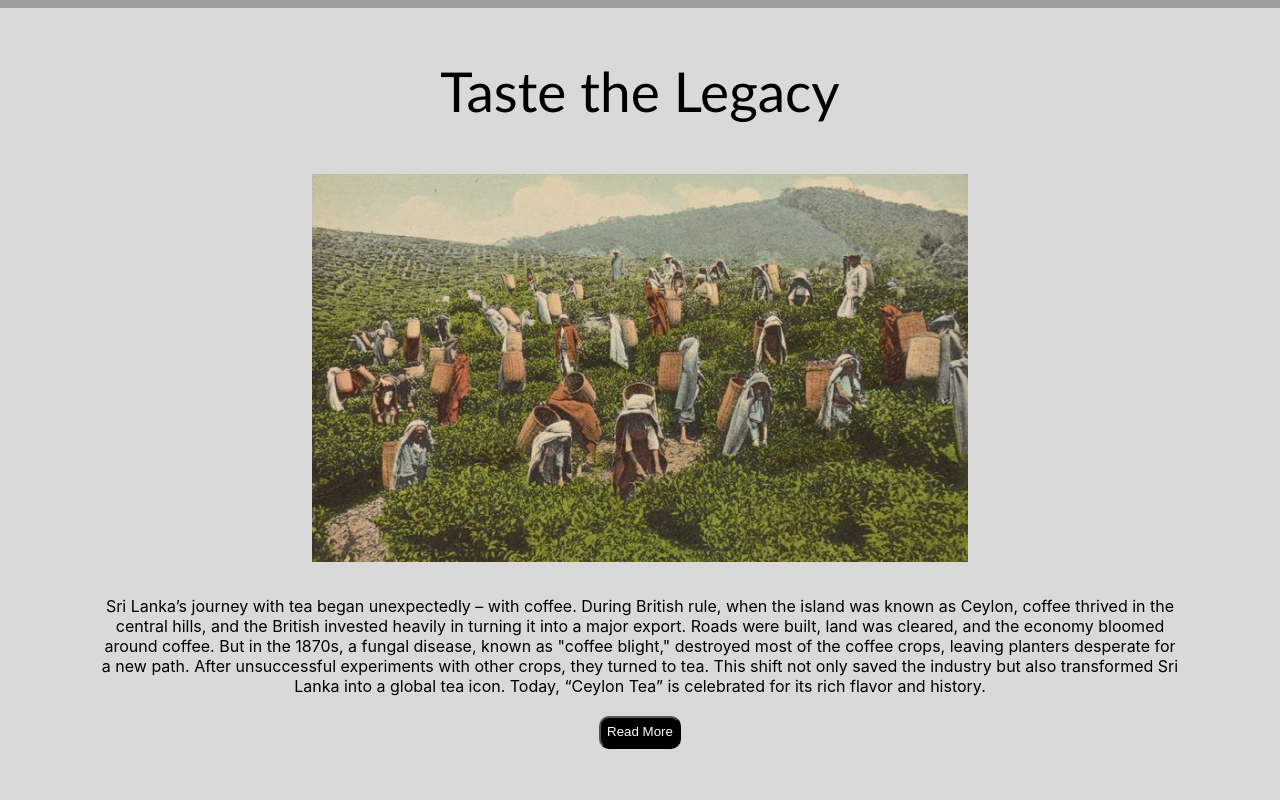
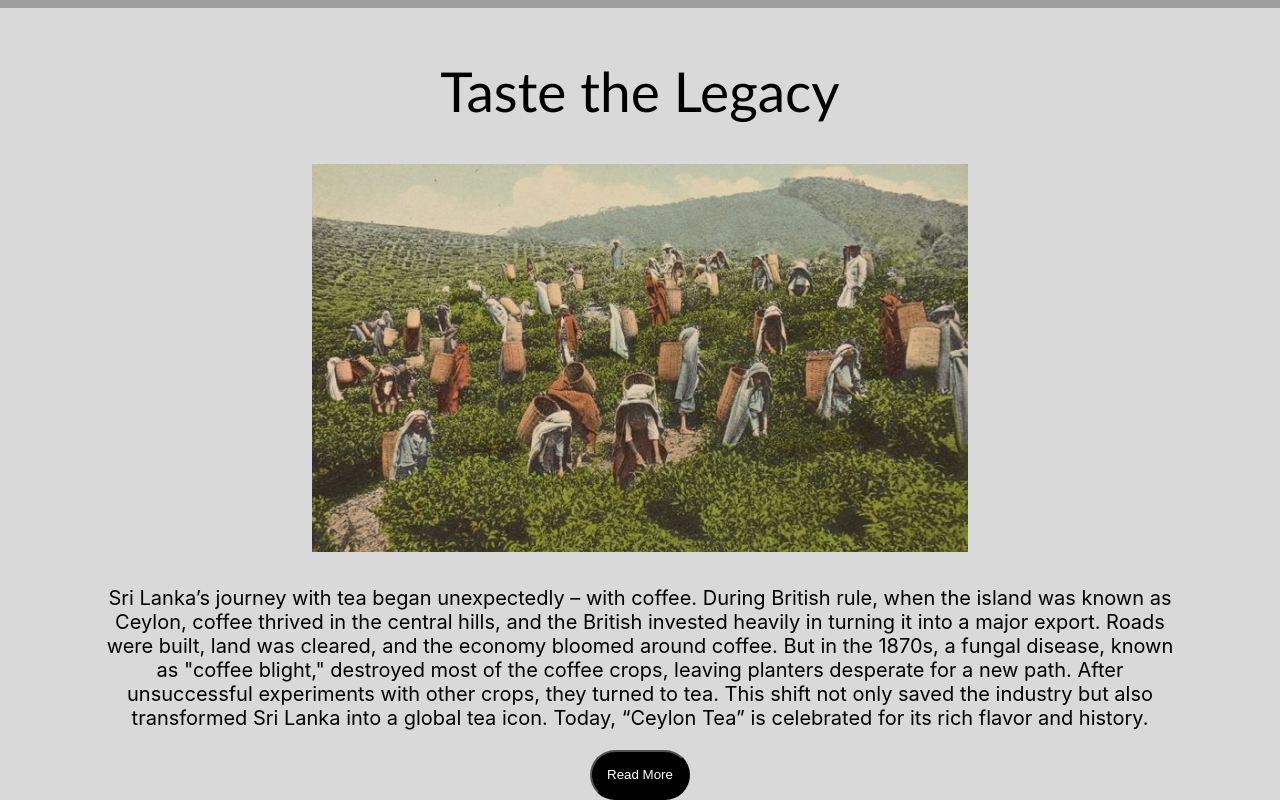
Before and after one commit to KushaRa/CeySip, a React (Create React App) app in the folder ceylon_t/: page / in a window 1280 px wide. Shown: the part 792-1592 px from the top of the page. Before the commit the page ends 1541 px from the top, so only its background shows below. Built offline with nearby package versions, Linux system fonts and the light colour scheme; grey boxes are pictures that could not be loaded.

Commit message:
hero and section1 done

```diff
--- a/ceylon_t/src/Components/hero.css
+++ b/ceylon_t/src/Components/hero.css
@@ -9,6 +9,8 @@
         transform: translateX(0px);
     }
 }
+
+
 body{
 
     background-repeat: no-repeat;
@@ -16,14 +18,14 @@ body{
     overflow-y: scroll;
     height: 100vh;
     background-color: #D9D9D9;
-    animation: appear linear;
-    animation-timeline: view();
-    animation-range: entry 0% cover 30%;
 
 }
 .section0{
     background-image: url('../Assets/Hero.png');
     height: 100vh;
+    animation: appear 1s linear;
+    animation-timeline: view();
+    animation-range: entry 0% cover 30%;
 
 }
 
@@ -37,8 +39,8 @@ body{
     font-size: 45px;
     font-family:'Trebuchet MS', 'Lucida Sans Unicode', 'Lucida Grande', 'Lucida Sans', Arial, sans-serif;
     font-weight: normal;
-    animation: appear linear;
-    animation-timeline: view();
-    animation-range: entry 0% cover 30%;
-
+    animation: appear 1s linear;
 }
+.welcomeNote h4:after{
+    transition: all 0.3 ease-in-out;
+}
--- a/ceylon_t/src/Pages/section1/section1.css
+++ b/ceylon_t/src/Pages/section1/section1.css
@@ -22,7 +22,7 @@
 .sech3{
     font-family: 'Trebuchet MS', 'Lucida Sans Unicode', 'Lucida Grande', 'Lucida Sans', Arial, sans-serif;
     margin-top: 50px;
-    margin-bottom: 50px;
+    margin-bottom:40px;
     font-size: 55px;
     font-weight: lighter;
 }
@@ -36,15 +36,25 @@
     align-items: center;
     margin-top: 10px;
     padding:20px 100px;
+
+    font-size: 20px;
     animation: appear linear;
-  animation-timeline: view();
-  animation-range: entry 30%;
+    animation-timeline: view();
+    animation-range: entry 30%;
 }
 
 .read{
     position:relative;
     background-color: black;
     color:white;
-    border-radius: 10px;
+    border-radius: 50px;
     line-height: 2;
+    height: 50px;
+    width: 100px;
+    transition: transform 0.3s ease;
 }
+
+.read:hover{
+    transition: all 0.3s scale;
+    transform: scale(1.2);
+}
```
